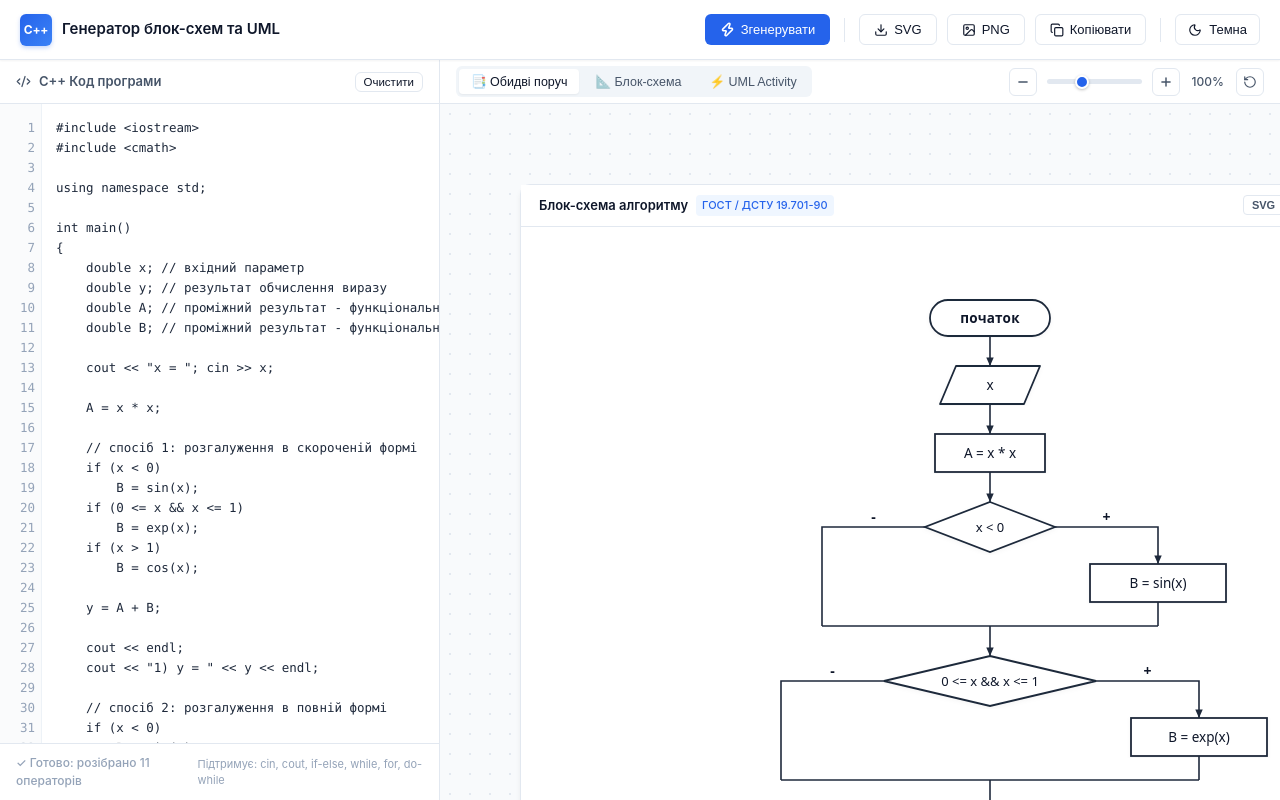
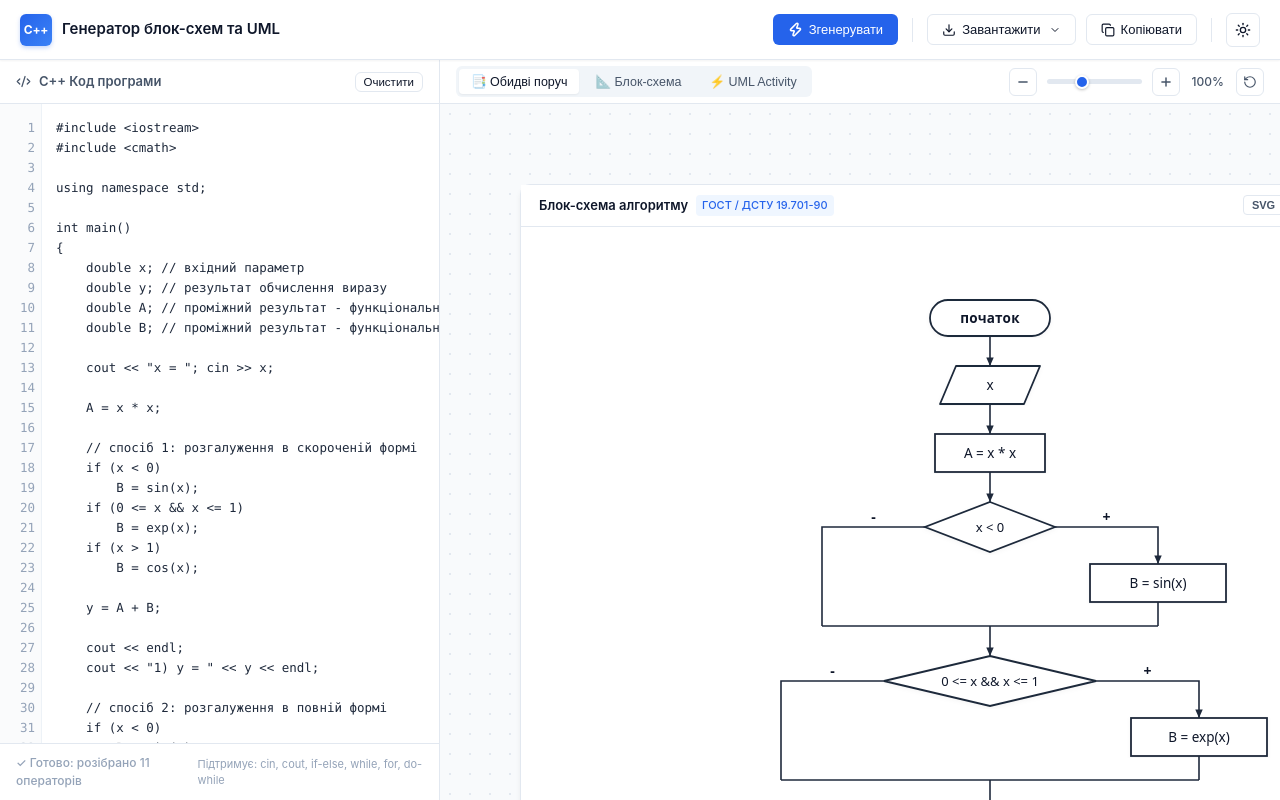
Before and after one commit to Mak5er/code2uml, a React (Vite) app: page / in a window 1280 px wide. Built offline with nearby package versions, Linux system fonts and the light colour scheme.

Commit message:
feat: unified download dropdown, dual file download in side-by-side mode, pure icon theme toggle

```diff
--- a/src/App.css
+++ b/src/App.css
@@ -150,13 +150,120 @@ html, body {
     border-color: var(--border-hover);
 }
 
-.theme-toggle-btn {
+.btn-icon {
+    width: 34px;
+    height: 34px;
+    padding: 0;
     display: inline-flex;
     align-items: center;
-    gap: 7px;
-    padding: 7px 12px;
+    justify-content: center;
+    border-radius: var(--radius-sm);
+    color: var(--text-primary);
+}
+
+.theme-icon-active {
+    transition: transform 0.2s ease;
+}
+
+.btn-icon:hover .theme-icon-active {
+    transform: rotate(20deg);
+}
+
+/* Download Dropdown */
+.download-dropdown {
+    position: relative;
+    display: inline-block;
+}
+
+.chevron-icon {
+    margin-left: 2px;
+    transition: transform 0.15s ease;
+}
+
+.chevron-icon.open {
+    transform: rotate(180deg);
+}
+
+.dropdown-menu {
+    position: absolute;
+    top: calc(100% + 6px);
+    right: 0;
+    min-width: 270px;
+    background-color: var(--bg-surface);
+    border: 1px solid var(--border-color);
+    border-radius: var(--radius-md);
+    box-shadow: var(--shadow-lg);
+    padding: 6px;
+    z-index: 100;
+    display: flex;
+    flex-direction: column;
+    gap: 4px;
+    animation: dropdownFadeIn 0.12s ease-out;
+}
+
+@keyframes dropdownFadeIn {
+    from {
+        opacity: 0;
+        transform: translateY(-4px);
+    }
+    to {
+        opacity: 1;
+        transform: translateY(0);
+    }
+}
+
+.dropdown-item {
+    display: flex;
+    align-items: center;
+    gap: 12px;
+    padding: 8px 12px;
+    border: none;
+    background: transparent;
+    border-radius: var(--radius-sm);
+    cursor: pointer;
+    text-align: left;
+    transition: all 0.15s ease;
+    width: 100%;
+    color: var(--text-primary);
+}
+
+.dropdown-item:hover {
+    background-color: var(--bg-secondary);
+}
+
+.dropdown-item-icon {
+    width: 30px;
+    height: 30px;
+    border-radius: var(--radius-sm);
+    background-color: var(--accent-light);
+    color: var(--accent);
+    display: flex;
+    align-items: center;
+    justify-content: center;
+    flex-shrink: 0;
+}
+
+.dropdown-item-text {
+    display: flex;
+    flex-direction: column;
+}
+
+.dropdown-item-title {
     font-size: 13px;
-    font-weight: 500;
+    font-weight: 600;
+    color: var(--text-primary);
+    line-height: 1.3;
+}
+
+.dropdown-item-desc {
+    font-size: 11px;
+    color: var(--text-muted);
+    line-height: 1.3;
+}
+
+html.dark .dropdown-menu {
+    border-color: #334155;
+    box-shadow: 0 12px 30px rgba(0, 0, 0, 0.6);
 }
 
 .divider-v {
--- a/src/App.jsx
+++ b/src/App.jsx
@@ -147,6 +147,23 @@ export default function App() {
     };
 
     const handleExportSvg = () => {
+        if (activeTab === 'side-by-side') {
+            const fcEl = flowchartRef.current?.querySelector('svg');
+            const umlEl = umlRef.current?.querySelector('svg');
+            if (!fcEl && !umlEl) {
+                showToast('Спочатку згенеруйте діаграми');
+                return;
+            }
+            if (fcEl) {
+                exportSvg(fcEl, 'flowchart.svg');
+            }
+            if (umlEl) {
+                setTimeout(() => {
+                    exportSvg(umlEl, 'uml_activity.svg');
+                }, 150);
+            }
+            showToast('✓ Завантажено обидва файли: flowchart.svg та uml_activity.svg');
+        } else {
             const svgEl = getActiveSvgElement();
             if (!svgEl) {
                 showToast('Спочатку згенеруйте діаграму');
@@ -155,9 +172,30 @@ export default function App() {
             const filename = activeTab === 'uml' ? 'uml_activity.svg' : 'flowchart.svg';
             exportSvg(svgEl, filename);
             showToast(`✓ Завантажено ${filename}`);
+        }
     };
 
     const handleExportPng = async () => {
+        if (activeTab === 'side-by-side') {
+            const fcEl = flowchartRef.current?.querySelector('svg');
+            const umlEl = umlRef.current?.querySelector('svg');
+            if (!fcEl && !umlEl) {
+                showToast('Спочатку згенеруйте діаграми');
+                return;
+            }
+            try {
+                if (fcEl) {
+                    await exportPng(fcEl, 'flowchart.png', 2.5);
+                }
+                if (umlEl) {
+                    await new Promise(r => setTimeout(r, 150));
+                    await exportPng(umlEl, 'uml_activity.png', 2.5);
+                }
+                showToast('✓ Завантажено обидва файли: flowchart.png та uml_activity.png');
+            } catch {
+                showToast('Не вдалося експортувати PNG');
+            }
+        } else {
             const svgEl = getActiveSvgElement();
             if (!svgEl) {
                 showToast('Спочатку згенеруйте діаграму');
@@ -169,6 +207,7 @@ export default function App() {
                 showToast(`✓ Завантажено ${filename}`);
             } catch {
                 showToast('Не вдалося експортувати PNG');
+            }
         }
     };
 
@@ -211,6 +250,7 @@ export default function App() {
                 onCopySvg={handleCopySvg}
                 isDark={isDark}
                 onToggleTheme={toggleTheme}
+                activeTab={activeTab}
             />
 
             <main className="app-container">
--- a/src/components/Header.jsx
+++ b/src/components/Header.jsx
@@ -1,5 +1,5 @@
-import React from 'react';
-import { Zap, Download, Image as ImageIcon, Copy, Moon, Sun } from 'lucide-react';
+import React, { useState, useRef, useEffect } from 'react';
+import { Zap, Download, ChevronDown, FileCode, Image as ImageIcon, Copy, Moon, Sun } from 'lucide-react';
 
 export default function Header({
     onGenerate,
@@ -7,8 +7,29 @@ export default function Header({
     onExportPng,
     onCopySvg,
     isDark,
-    onToggleTheme
+    onToggleTheme,
+    activeTab
 }) {
+    const [downloadOpen, setDownloadOpen] = useState(false);
+    const dropdownRef = useRef(null);
+
+    // Close dropdown when clicking outside
+    useEffect(() => {
+        const handleClickOutside = (e) => {
+            if (dropdownRef.current && !dropdownRef.current.contains(e.target)) {
+                setDownloadOpen(false);
+            }
+        };
+        if (downloadOpen) {
+            document.addEventListener('mousedown', handleClickOutside);
+        }
+        return () => {
+            document.removeEventListener('mousedown', handleClickOutside);
+        };
+    }, [downloadOpen]);
+
+    const isBoth = activeTab === 'side-by-side';
+
     return (
         <header className="app-header">
             <div className="brand">
@@ -28,23 +49,71 @@ export default function Header({
 
                 <div className="divider-v" />
 
+                {/* Single Download button with Dropdown (SVG or PNG) */}
+                <div className="download-dropdown" ref={dropdownRef}>
                     <button
                         className="btn btn-outline"
-                    onClick={onExportSvg}
-                    title="Зберегти як векторний SVG (для Word / звіту)"
+                        onClick={() => setDownloadOpen((prev) => !prev)}
+                        title="Завантажити діаграми (вибір SVG або PNG)"
+                        aria-expanded={downloadOpen}
                     >
                         <Download size={14} strokeWidth={2} />
-                    <span>SVG</span>
+                        <span>Завантажити</span>
+                        <ChevronDown
+                            size={12}
+                            strokeWidth={2}
+                            className={`chevron-icon ${downloadOpen ? 'open' : ''}`}
+                        />
+                    </button>
+
+                    {downloadOpen && (
+                        <div className="dropdown-menu">
+                            <button
+                                className="dropdown-item"
+                                onClick={() => {
+                                    setDownloadOpen(false);
+                                    onExportSvg();
+                                }}
+                            >
+                                <div className="dropdown-item-icon">
+                                    <FileCode size={16} strokeWidth={2} />
+                                </div>
+                                <div className="dropdown-item-text">
+                                    <span className="dropdown-item-title">
+                                        Векторний SVG {isBoth ? '(2 файли)' : '(.svg)'}
+                                    </span>
+                                    <span className="dropdown-item-desc">
+                                        {isBoth
+                                            ? 'Завантажити блок-схему та UML як .svg'
+                                            : 'Для звіту / Word без втрати якості'}
+                                    </span>
+                                </div>
                             </button>
 
                             <button
-                    className="btn btn-outline"
-                    onClick={onExportPng}
-                    title="Зберегти як чітку картинку PNG (2.5x High-DPI)"
+                                className="dropdown-item"
+                                onClick={() => {
+                                    setDownloadOpen(false);
+                                    onExportPng();
+                                }}
                             >
-                    <ImageIcon size={14} strokeWidth={2} />
-                    <span>PNG</span>
+                                <div className="dropdown-item-icon">
+                                    <ImageIcon size={16} strokeWidth={2} />
+                                </div>
+                                <div className="dropdown-item-text">
+                                    <span className="dropdown-item-title">
+                                        Зображення PNG {isBoth ? '(2 файли)' : '(.png)'}
+                                    </span>
+                                    <span className="dropdown-item-desc">
+                                        {isBoth
+                                            ? 'Завантажити блок-схему та UML (2.5x High-DPI)'
+                                            : 'Чітка картинка 2.5x High-DPI'}
+                                    </span>
+                                </div>
                             </button>
+                        </div>
+                    )}
+                </div>
 
                 <button
                     className="btn btn-outline"
@@ -57,17 +126,18 @@ export default function Header({
 
                 <div className="divider-v" />
 
+                {/* Pure icon theme button reflecting current theme */}
                 <button
-                    className="btn btn-outline theme-toggle-btn"
+                    className="btn btn-outline btn-icon"
                     onClick={onToggleTheme}
-                    title={isDark ? 'Перемкнути на світлу тему' : 'Перемкнути на темну тему'}
+                    title={isDark ? 'Поточна тема: Темна (клікніть для світлої)' : 'Поточна тема: Світла (клікніть для темної)'}
+                    aria-label="Перемкнути тему"
                 >
                     {isDark ? (
-                        <Sun size={14} strokeWidth={2} />
+                        <Moon size={16} strokeWidth={2} className="theme-icon-active" />
                     ) : (
-                        <Moon size={14} strokeWidth={2} />
+                        <Sun size={16} strokeWidth={2} className="theme-icon-active" />
                     )}
-                    <span>{isDark ? 'Світла' : 'Темна'}</span>
                 </button>
             </div>
         </header>
```
Lines whose indentation alone changed are shown as unchanged.
